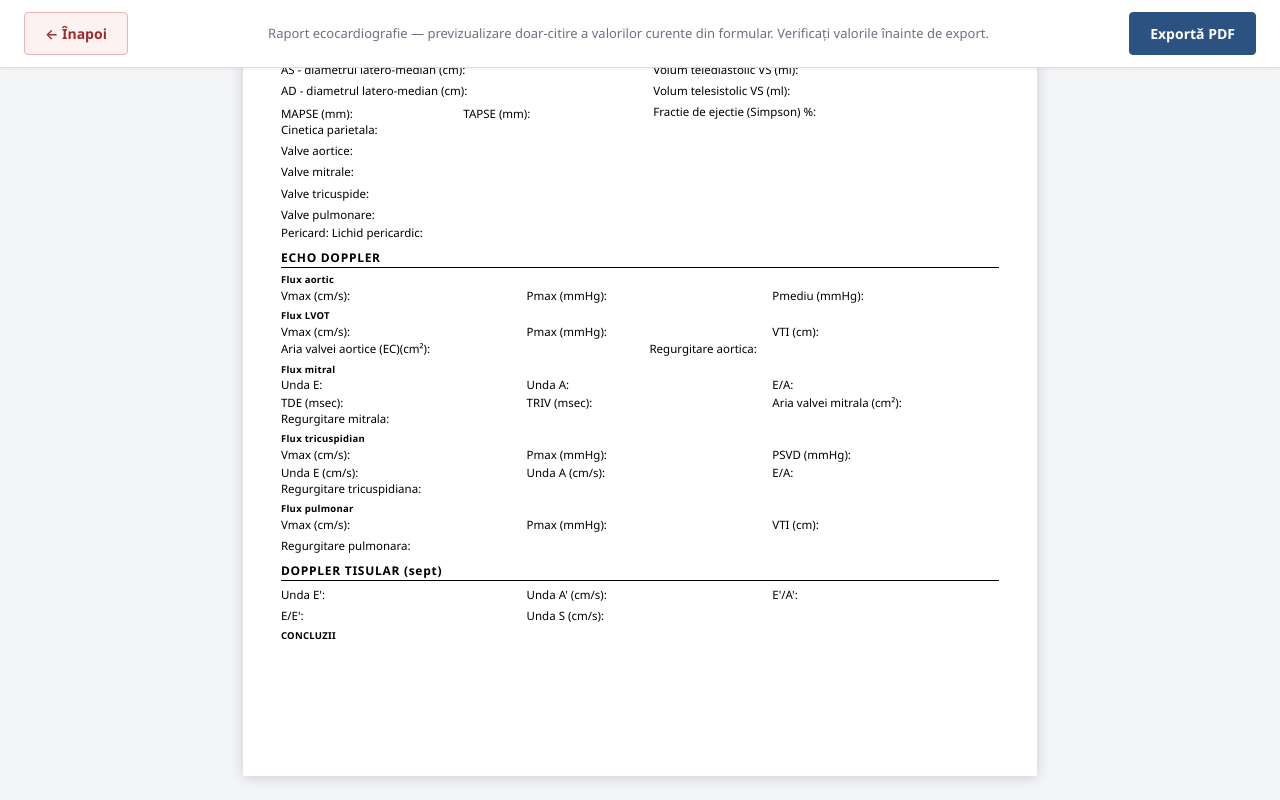
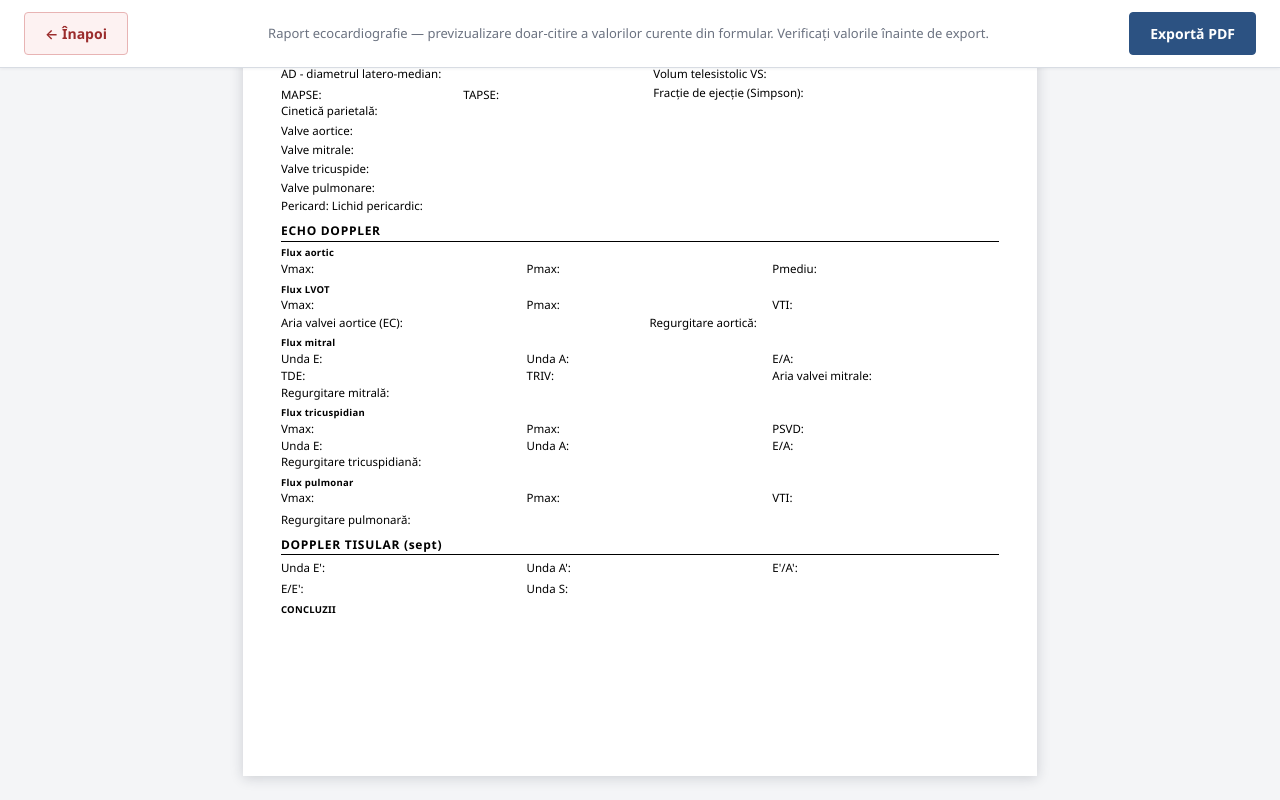
Before and after one commit to Hexanul/EcoCard, a React (Vite) app: page / in a window 1280 px wide. Both pictures are taken after a click on the button "Previzualizare raport". Shown: the part 439-1239 px from the top of the page. Built offline with nearby package versions, Linux system fonts and the light colour scheme.

Commit message:
Pdf modifications

```diff
--- a/src/components/ReportPreview.css
+++ b/src/components/ReportPreview.css
@@ -173,6 +173,10 @@
   row-gap: 1.8mm;
 }
 
+.rp-section--m-echo .rp-grid {
+  row-gap: 1.3mm;
+}
+
 .rp-parasternal-columns {
   display: grid;
   grid-template-columns: 1fr 1fr;
@@ -196,6 +200,10 @@
   display: grid;
   gap: 1.8mm 5mm;
   margin-top: 0.5mm;
+}
+
+.rp-section--m-echo .rp-inline-grid {
+  row-gap: 1.2mm;
 }
 
 .rp-flux--spacious .rp-inline-grid {
@@ -226,7 +234,7 @@
 .rp-row__value {
   position: relative;
   flex: 1;
-  margin-left: 3mm;
+  margin-left: 1mm;
   min-width: 7mm;
   min-height: 1em;
   white-space: pre-wrap;
--- a/src/components/ReportPreview.tsx
+++ b/src/components/ReportPreview.tsx
@@ -13,12 +13,20 @@ function formatDate(value: string): string {
   return `${match[3]}.${match[2]}.${match[1]}`;
 }
 
+function isNumericValue(value: string): boolean {
+  const normalized = value.trim().replace(',', '.');
+  return normalized.length > 0 && Number.isFinite(Number(normalized));
+}
+
 function Row({ label, value, unit }: { label: string; value: string; unit?: string }) {
+  const unitIsValid = unit === undefined || isNumericValue(value);
+
   return (
-    <div className="rp-row">
+    <div className="rp-row" aria-invalid={unit !== undefined && !unitIsValid}>
       <span className="rp-row__label">{label}:</span>
-      <span className="rp-row__value">{value}</span>
-      {unit && <span className="rp-row__unit">{unit}</span>}
+      <span className="rp-row__value">
+        {unitIsValid ? value : ''}{unitIsValid && unit ? ` ${unit}` : ''}
+      </span>
     </div>
   );
 }
@@ -31,7 +39,7 @@ export function ReportPreview({ report }: ReportPreviewProps) {
       <article className="rp-sheet" aria-label="Previzualizare raport ecocardiografie">
         <header className="rp-clinic-header">
           <strong>CMI DR. CURTA ASINETA</strong>
-          <span>Str. Visinului nr. 47, Arad</span>
+          <span>Str. Vișinului nr. 47, Arad</span>
         </header>
 
         <div className="rp-document-meta">
@@ -46,63 +54,63 @@ export function ReportPreview({ report }: ReportPreviewProps) {
 
       <div className="rp-patient">
         <div className="rp-patient__row">
-          <Row label="Nume si Prenume" value={patient.name} />
-          <Row label="Varsta" value={patient.age} unit="ani" />
+          <Row label="Nume și Prenume" value={patient.name} />
+          <Row label="Vârstă" value={patient.age} unit="ani" />
         </div>
         <div className="rp-patient__row rp-patient__row--three">
           <Row label="Greutate" value={patient.weight} unit="kg" />
-          <Row label="Inaltime" value={patient.height} unit="cm" />
+          <Row label="Înălțime" value={patient.height} unit="cm" />
           <Row label="IMC" value={patient.bmi} unit="kg/m²" />
         </div>
       </div>
 
       <h2 className="rp-group-title">M ECHO + 2D ECHO</h2>
 
-      <section className="rp-section">
-        <h3 className="rp-section-title">SECTIUNE LONGITUDINALA PARASTERNALA</h3>
+      <section className="rp-section rp-section--m-echo">
+        <h3 className="rp-section-title">SECȚIUNE LONGITUDINALĂ PARASTERNALĂ</h3>
         <div className="rp-parasternal-columns">
           <div className="rp-grid rp-grid--single">
-            <Row label="VS - diametrul telediastolic (cm)" value={m.lvEndDiastolicDiameter} />
-            <Row label="VS - diametrul telesistolic (cm)" value={m.lvEndSystolicDiameter} />
-            <Row label="SIV - diam. diastolic (cm)" value={m.ivsDiastolicDiameter} />
-            <Row label="Perete posterior - diam. diastolic (cm)" value={m.posteriorWallDiastolicDiameter} />
-            <Row label="Fractie de ejectie VS (Teicholtz) %" value={m.lvEjectionFractionTeicholz} />
-            <Row label="Fractie de scurtare %" value={m.shorteningFraction} />
-            <Row label="Masa VS (g/m²)" value={m.lvMass} />
+            <Row label="VS - diametrul telediastolic" value={m.lvEndDiastolicDiameter} unit="cm" />
+            <Row label="VS - diametrul telesistolic" value={m.lvEndSystolicDiameter} unit="cm" />
+            <Row label="SIV - diam. diastolic" value={m.ivsDiastolicDiameter} unit="cm" />
+            <Row label="Perete posterior - diam. diastolic" value={m.posteriorWallDiastolicDiameter} unit="cm" />
+            <Row label="Fracție de ejecție VS (Teicholtz)" value={m.lvEjectionFractionTeicholz} unit="%" />
+            <Row label="Fracție de scurtare" value={m.shorteningFraction} unit="%" />
+            <Row label="Masa VS" value={m.lvMass} unit="g/m²" />
           </div>
           <div className="rp-grid rp-grid--single">
-            <Row label="Aorta la inel (cm)" value={m.aortaAnnulus} />
-            <Row label="Aorta ascendenta (cm)" value={m.ascendingAorta} />
-            <Row label="AS - diametrul antero-posterior (cm)" value={m.laAnteroposteriorDiameter} />
-            <Row label="Aorta la nivelul crosei (cm)" value={m.aortaAtArch} />
-            <Row label="Artera pulmonara (cm)" value={m.pulmonaryArtery} />
+            <Row label="Aorta la inel" value={m.aortaAnnulus} unit="cm" />
+            <Row label="Aorta ascendentă" value={m.ascendingAorta} unit="cm" />
+            <Row label="AS - diametrul antero-posterior" value={m.laAnteroposteriorDiameter} unit="cm" />
+            <Row label="Aorta la nivelul crosei" value={m.aortaAtArch} unit="cm" />
+            <Row label="Artera pulmonară" value={m.pulmonaryArtery} unit="cm" />
           </div>
         </div>
       </section>
 
-      <section className="rp-section">
+      <section className="rp-section rp-section--m-echo">
         <h3 className="rp-section-title">APICAL 4C</h3>
         <div className="rp-apical-columns">
           <div className="rp-grid rp-grid--single">
-            <Row label="VS - diametrul latero-median (cm)" value={m.lvLateromedialDiameter} />
-            <Row label="VD - diametrul latero-median (cm)" value={m.rvLateromedialDiameter} />
-            <Row label="AS - diametrul latero-median (cm)" value={m.laLateromedialDiameter} />
-            <Row label="AD - diametrul latero-median (cm)" value={m.raLateromedialDiameter} />
+            <Row label="VS - diametrul latero-median" value={m.lvLateromedialDiameter} unit="cm" />
+            <Row label="VD - diametrul latero-median" value={m.rvLateromedialDiameter} unit="cm" />
+            <Row label="AS - diametrul latero-median" value={m.laLateromedialDiameter} unit="cm" />
+            <Row label="AD - diametrul latero-median" value={m.raLateromedialDiameter} unit="cm" />
             <div className="rp-inline-grid rp-inline-grid--two">
-              <Row label="MAPSE (mm)" value={m.mapse} />
-              <Row label="TAPSE (mm)" value={m.tapse} />
+              <Row label="MAPSE" value={m.mapse} unit="mm" />
+              <Row label="TAPSE" value={m.tapse} unit="mm" />
             </div>
           </div>
           <div className="rp-grid rp-grid--single">
-            <Row label="Aria AS (cm²)" value={m.laArea} />
-            <Row label="Aria AD (cm²)" value={m.raArea} />
-            <Row label="Volum telediastolic VS (ml)" value={m.lvEndDiastolicVolume} />
-            <Row label="Volum telesistolic VS (ml)" value={m.lvEndSystolicVolume} />
-            <Row label="Fractie de ejectie (Simpson) %" value={m.lvEjectionFractionSimpson} />
+            <Row label="Aria AS" value={m.laArea} unit="cm²" />
+            <Row label="Aria AD" value={m.raArea} unit="cm²" />
+            <Row label="Volum telediastolic VS" value={m.lvEndDiastolicVolume} unit="ml" />
+            <Row label="Volum telesistolic VS" value={m.lvEndSystolicVolume} unit="ml" />
+            <Row label="Fracție de ejecție (Simpson)" value={m.lvEjectionFractionSimpson} unit="%" />
           </div>
         </div>
         <div className="rp-grid rp-grid--single">
-          <Row label="Cinetica parietala" value={m.wallMotion} />
+          <Row label="Cinetică parietală" value={m.wallMotion} />
           <Row label="Valve aortice" value={m.aorticValves} />
           <Row label="Valve mitrale" value={m.mitralValves} />
           <Row label="Valve tricuspide" value={m.tricuspidValves} />
@@ -118,66 +126,66 @@ export function ReportPreview({ report }: ReportPreviewProps) {
       <section className="rp-section rp-flux">
         <h3 className="rp-section-title">Flux aortic</h3>
         <div className="rp-inline-grid rp-inline-grid--three">
-          <Row label="Vmax (cm/s)" value={m.aorticVmax} />
-          <Row label="Pmax (mmHg)" value={m.aorticPmax} />
-          <Row label="Pmediu (mmHg)" value={m.aorticPmean} />
+          <Row label="Vmax" value={m.aorticVmax} unit="cm/s" />
+          <Row label="Pmax" value={m.aorticPmax} unit="mmHg" />
+          <Row label="Pmediu" value={m.aorticPmean} unit="mmHg" />
         </div>
       </section>
 
       <section className="rp-section rp-flux rp-flux--spacious">
         <h3 className="rp-section-title">Flux LVOT</h3>
         <div className="rp-inline-grid rp-inline-grid--three">
-          <Row label="Vmax (cm/s)" value={m.lvotVmax} />
-          <Row label="Pmax (mmHg)" value={m.lvotPmax} />
-          <Row label="VTI (cm)" value={m.lvotVti} />
+          <Row label="Vmax" value={m.lvotVmax} unit="cm/s" />
+          <Row label="Pmax" value={m.lvotPmax} unit="mmHg" />
+          <Row label="VTI" value={m.lvotVti} unit="cm" />
         </div>
         <div className="rp-inline-grid rp-inline-grid--two">
-          <Row label="Aria valvei aortice (EC)(cm²)" value={m.aorticValveArea} />
-          <Row label="Regurgitare aortica" value={m.aorticRegurgitation} />
+          <Row label="Aria valvei aortice (EC)" value={m.aorticValveArea} unit="cm²" />
+          <Row label="Regurgitare aortică" value={m.aorticRegurgitation} />
         </div>
       </section>
 
       <section className="rp-section rp-flux rp-flux--spacious">
         <h3 className="rp-section-title">Flux mitral</h3>
         <div className="rp-inline-grid rp-inline-grid--three">
-          <Row label="Unda E" value={m.mitralE} />
-          <Row label="Unda A" value={m.mitralA} />
-          <Row label="E/A" value={m.mitralEaRatio} />
+          <Row label="Unda E" value={m.tricuspidE} unit="cm/s" />
+          <Row label="Unda A" value={m.tricuspidA} unit="cm/s" />
+          <Row label="E/A" value={m.tricuspidEaRatio} />
         </div>
         <div className="rp-inline-grid rp-inline-grid--three">
-          <Row label="TDE (msec)" value={m.mitralDecelerationTime} />
-          <Row label="TRIV (msec)" value={m.mitralTriv} />
-          <Row label="Aria valvei mitrala (cm²)" value={m.mitralValveArea} />
+          <Row label="TDE" value={m.mitralDecelerationTime} unit="msec" />
+          <Row label="TRIV" value={m.mitralTriv} unit="msec" />
+          <Row label="Aria valvei mitrale" value={m.mitralValveArea} unit="cm²" />
         </div>
         <div className="rp-grid rp-grid--single">
-          <Row label="Regurgitare mitrala" value={m.mitralRegurgitation} />
+          <Row label="Regurgitare mitrală" value={m.mitralRegurgitation} />
         </div>
       </section>
 
       <section className="rp-section rp-flux rp-flux--spacious">
         <h3 className="rp-section-title">Flux tricuspidian</h3>
         <div className="rp-inline-grid rp-inline-grid--three">
-          <Row label="Vmax (cm/s)" value={m.tricuspidVmax} />
-          <Row label="Pmax (mmHg)" value={m.tricuspidPmax} />
-          <Row label="PSVD (mmHg)" value={m.psvd} />
+          <Row label="Vmax" value={m.tricuspidVmax} unit="cm/s" />
+          <Row label="Pmax" value={m.tricuspidPmax} unit="mmHg" />
+          <Row label="PSVD" value={m.psvd} unit="mmHg" />
         </div>
         <div className="rp-inline-grid rp-inline-grid--three">
-          <Row label="Unda E (cm/s)" value={m.tricuspidE} />
-          <Row label="Unda A (cm/s)" value={m.tricuspidA} />
+          <Row label="Unda E" value={m.tricuspidE} unit="cm/s" />
+          <Row label="Unda A" value={m.tricuspidA} unit="cm/s" />
           <Row label="E/A" value={m.tricuspidEaRatio} />
         </div>
         <div className="rp-grid rp-grid--single">
-          <Row label="Regurgitare tricuspidiana" value={m.tricuspidRegurgitation} />
+          <Row label="Regurgitare tricuspidiană" value={m.tricuspidRegurgitation} />
         </div>
       </section>
 
       <section className="rp-section rp-flux">
         <h3 className="rp-section-title">Flux pulmonar</h3>
         <div className="rp-inline-grid rp-inline-grid--three">
-          <Row label="Vmax (cm/s)" value={m.pulmonaryVmax} />
-          <Row label="Pmax (mmHg)" value={m.pulmonaryPmax} />
-          <Row label="VTI (cm)" value={m.pulmonaryVti} />
-          <Row label="Regurgitare pulmonara" value={m.pulmonaryRegurgitation} />
+          <Row label="Vmax" value={m.pulmonaryVmax} unit="cm/s" />
+          <Row label="Pmax" value={m.pulmonaryPmax} unit="mmHg" />
+          <Row label="VTI" value={m.pulmonaryVti} unit="cm" />
+          <Row label="Regurgitare pulmonară" value={m.pulmonaryRegurgitation} />
         </div>
       </section>
 
@@ -186,10 +194,10 @@ export function ReportPreview({ report }: ReportPreviewProps) {
       <section className="rp-section">
         <div className="rp-inline-grid rp-inline-grid--three">
           <Row label="Unda E'" value={m.septalEPrime} />
-          <Row label="Unda A' (cm/s)" value={m.septalAPrime} />
+          <Row label="Unda A'" value={m.septalAPrime} unit="cm/s" />
           <Row label="E'/A'" value={m.septalEaPrimeRatio} />
           <Row label="E/E'" value={m.eePrimeRatio} />
-          <Row label="Unda S (cm/s)" value={m.septalS} />
+          <Row label="Unda S" value={m.septalS} unit="cm/s" />
         </div>
       </section>
 
```
